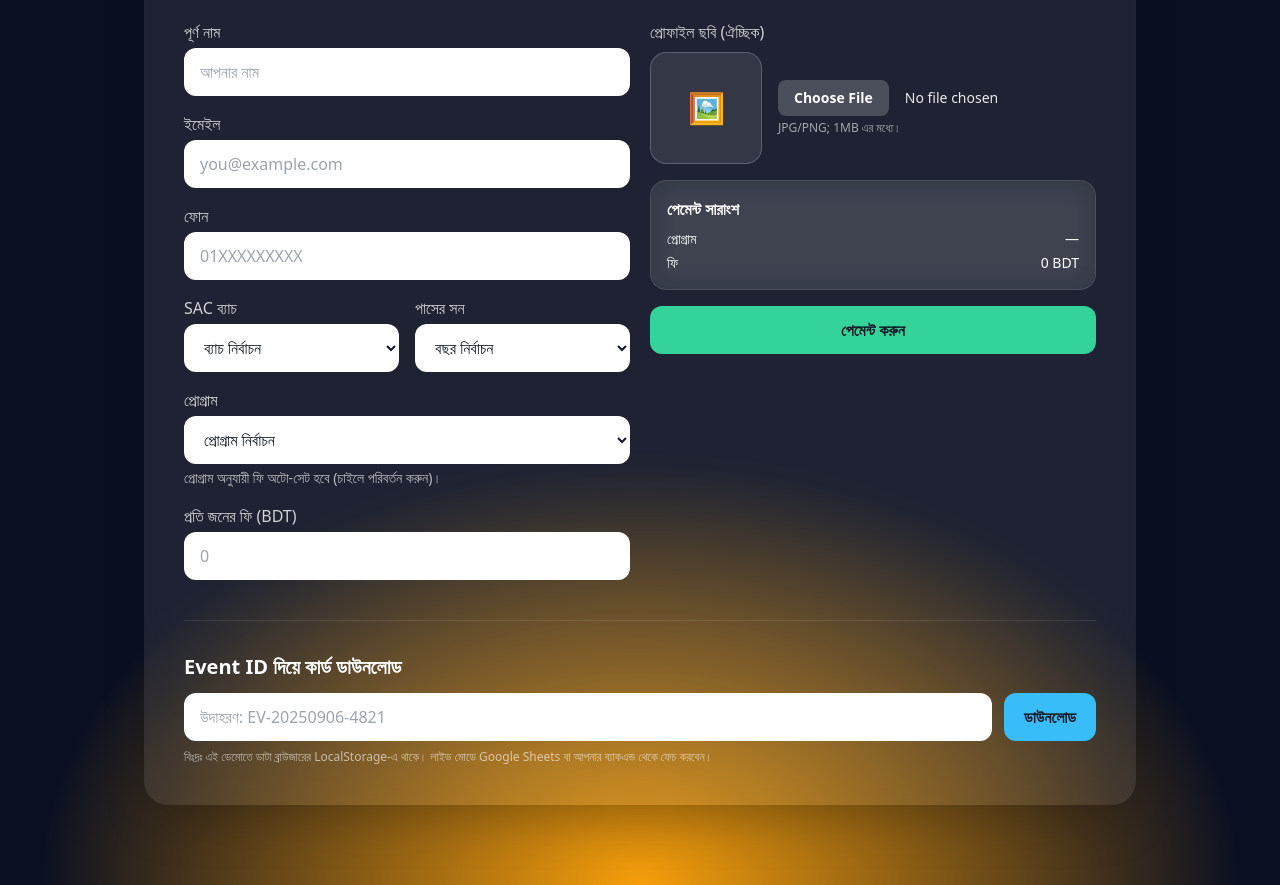
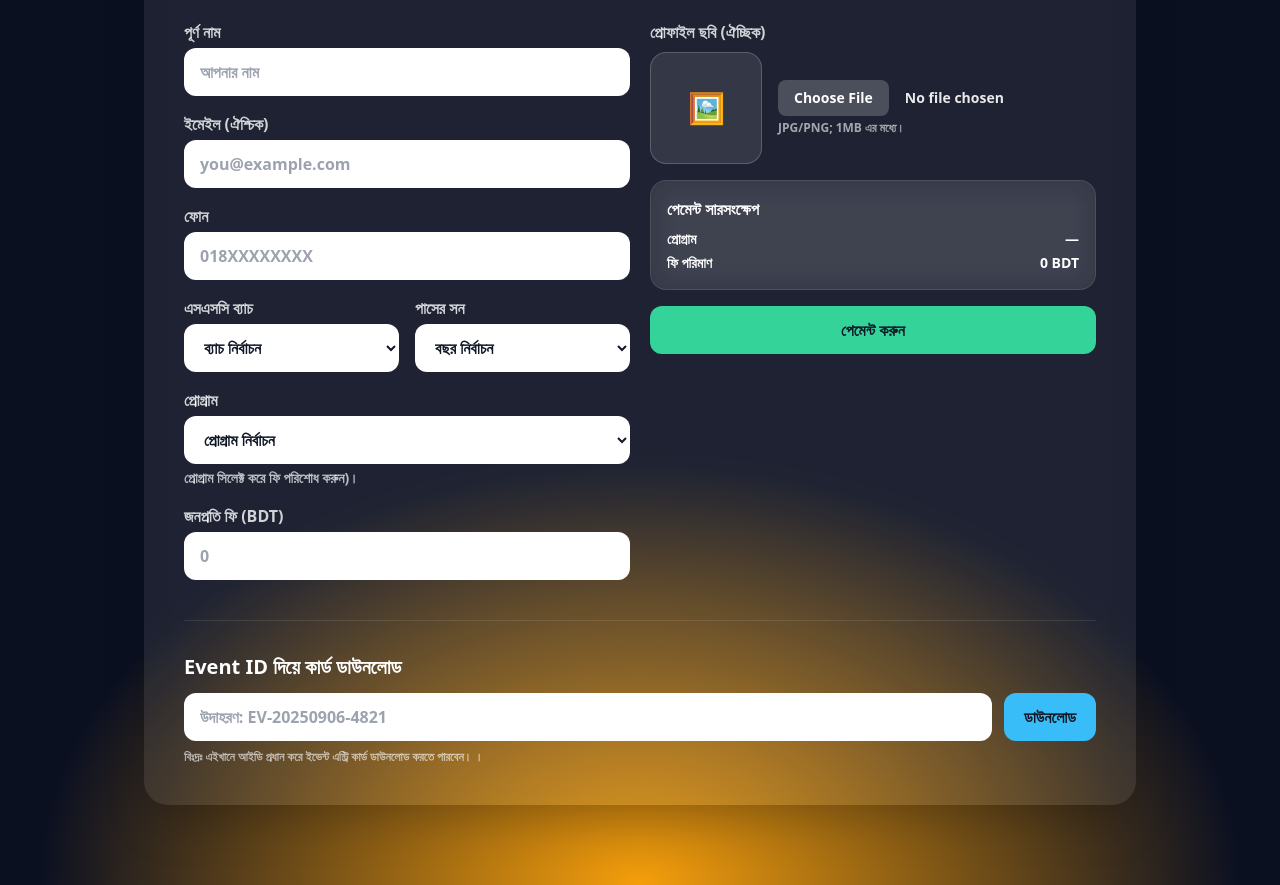
Before and after one commit to mdabusofian/dbhs-alumni, a plain HTML site: page index.html in a window 1280 px wide. Shown: the part 624-1509 px from the top of the page. Drawn offline with nearby package versions, Linux system fonts and the light colour scheme.

Commit message:
Update index.html

```diff
--- a/index.html
+++ b/index.html
@@ -3,7 +3,7 @@
 <head>
   <meta charset="UTF-8" />
   <meta name="viewport" content="width=device-width, initial-scale=1" />
-  <title>Alumni Association — Event Registration</title>
+  <title>Daulatpur Bohumukhi High School Alumni Association — Event Registration</title>
 
   <!-- TailwindCSS CDN -->
   <script src="https://cdn.tailwindcss.com"></script>
@@ -50,10 +50,14 @@
           <li>• অনলাইন রেজিস্ট্রেশন + Google Sheets লাইভ লগ</li>
           <li>• পেমেন্ট সফল হলে তৎক্ষণাৎ কার্ড ডাউনলোড</li>
           <li>• Event ID দিয়ে পরে যেকোনো সময় কার্ড রি-ডাউনলোড</li>
+             <li>• <b>Date & Time<b/> - 15 Dec 2025 — 10:00 AM </li>
+           <li>•<b>Venue<b/>DBHS Auditoriam </li>
+          <li>• <b>Date & Time<b/> - 15 Dec 2025 — 10:00 AM </li>
+
         </ul>
       </div>
       <div class="glass rounded-3xl p-6 md:p-10 shadow-2xl">
-        <img src="https://images.unsplash.com/photo-1523580846011-d3a5bc25702b?q=80&w=1200&auto=format&fit=crop" alt="alumni" class="rounded-2xl w-full h-72 object-cover" />
+        <img src="https://ecloudbd.com/uploads/DHS/logo.png?v=1" alt="alumni" class="rounded-2xl w-full h-72 object-cover" />
         <p class="text-xs text-white/60 mt-2">Photography via Unsplash</p>
       </div>
     </div>
@@ -62,7 +66,7 @@
   <!-- Registration -->
   <section id="registration" class="max-w-5xl mx-auto px-4 pb-20">
     <div class="glass rounded-3xl p-6 md:p-10 shadow-2xl">
-      <h3 class="text-2xl md:text-3xl font-bold mb-6">রেজিস্ট্রেশন ফর্ম</h3>
+      <h3 class="text-2xl md:text-3xl font-bold mb-6"> রেজিস্ট্রেশন ফর্ম</h3>
 
       <form id="registrationForm" class="grid md:grid-cols-2 gap-5">
         <!-- Left -->
@@ -72,16 +76,16 @@
             <input class="w-full rounded-xl bg-white text-gray-900 px-4 py-3" name="name" placeholder="আপনার নাম" required />
           </div>
           <div>
-            <label class="block mb-1 text-white/80">ইমেইল</label>
-            <input type="email" class="w-full rounded-xl bg-white text-gray-900 px-4 py-3" name="email" placeholder="you@example.com" required />
+            <label class="block mb-1 text-white/80">ইমেইল (ঐশ্চিক) </label>
+            <input type="email" class="w-full rounded-xl bg-white text-gray-900 px-4 py-3" name="email" placeholder="you@example.com" />
           </div>
           <div>
             <label class="block mb-1 text-white/80">ফোন</label>
-            <input class="w-full rounded-xl bg-white text-gray-900 px-4 py-3" name="phone" placeholder="01XXXXXXXXX" required />
+            <input class="w-full rounded-xl bg-white text-gray-900 px-4 py-3" name="phone" placeholder="018XXXXXXXX" required />
           </div>
           <div class="grid grid-cols-2 gap-4">
             <div>
-              <label class="block mb-1 text-white/80">SAC ব্যাচ</label>
+              <label class="block mb-1 text-white/80">এসএসসি ব্যাচ</label>
               <select class="w-full rounded-xl bg-white text-gray-900 px-4 py-3" name="batch" required>
                 <option value="">ব্যাচ নির্বাচন</option>
               </select>
@@ -101,10 +105,10 @@
               <option value="Workshop" data-fee="1000">Workshop</option>
               <option value="Seminar" data-fee="800">Seminar</option>
             </select>
-            <p class="text-sm mt-1 text-white/70">প্রোগ্রাম অনুযায়ী ফি অটো-সেট হবে (চাইলে পরিবর্তন করুন)।</p>
+            <p class="text-sm mt-1 text-white/70">প্রোগ্রাম সিলেক্ট করে ফি পরিশোধ করুন)।</p>
           </div>
           <div>
-            <label class="block mb-1 text-white/80">প্রতি জনের ফি (BDT)</label>
+            <label class="block mb-1 text-white/80">জনপ্রতি ফি (BDT)</label>
             <input type="number" class="w-full rounded-xl bg-white text-gray-900 px-4 py-3" name="fee" id="fee" placeholder="0" required />
           </div>
         </div>
@@ -126,10 +130,10 @@
           </div>
 
           <div class="glass rounded-2xl p-4 border border-white/10">
-            <h4 class="font-semibold mb-2">পেমেন্ট সারাংশ</h4>
+            <h4 class="font-semibold mb-2">পেমেন্ট সারসংক্ষেপ </h4>
             <div class="text-sm space-y-1">
               <div class="flex justify-between"><span>প্রোগ্রাম</span><span id="summaryProgram">—</span></div>
-              <div class="flex justify-between"><span>ফি</span><span><span id="summaryFee">0</span> BDT</span></div>
+              <div class="flex justify-between"><span>ফি পরিমাণ </span><span><span id="summaryFee">0</span> BDT</span></div>
             </div>
           </div>
 
@@ -137,7 +141,7 @@
 
           <div id="afterPayment" class="hidden space-y-3">
             <div class="glass rounded-2xl p-4 border border-emerald-300/30">
-              <p class="text-sm">পেমেন্ট সফল ✅ — আপনার <span class="font-semibold">Event ID</span>:</p>
+              <p class="text-sm">পেমেন্ট সফল হয়েছে ✅ — আপনার <span class="font-semibold">Event ID</span>:</p>
               <div class="mt-2 flex gap-2">
                 <input id="eventIdField" class="flex-1 rounded-xl bg-white text-black-900 px-4 py-3" readonly />
                 <button id="copyIdBtn" type="button" class="px-4 rounded-xl bg-white/20 hover:bg-white/30">Copy</button>
@@ -155,7 +159,7 @@
           <input id="lookupEventId" placeholder="উদাহরণ: EV-20250906-4821" class="flex-1 rounded-xl bg-white text-gray-900 px-4 py-3" />
           <button id="lookupBtn" class="px-5 py-3 rounded-xl bg-sky-400 text-gray-900 font-bold hover:bg-sky-300">ডাউনলোড</button>
         </div>
-        <p class="text-xs text-white/60 mt-2">বিঃদ্রঃ এই ডেমোতে ডাটা ব্রাউজারের LocalStorage-এ থাকে। লাইভ মোডে Google Sheets বা আপনার ব্যাকএন্ড থেকে ফেচ করবেন।</p>
+        <p class="text-xs text-white/60 mt-2">বিঃদ্রঃ এইখানে আইডি প্রধান করে ইভেন্ট এন্ট্রি কার্ড  ডাউনলোড করতে পারবেন। ।</p>
       </div>
     </div>
   </section>
@@ -164,11 +168,11 @@
   <div id="payModal" class="fixed inset-0 hidden items-center justify-center bg-black/70 p-4 z-50">
     <div class="bg-white text-gray-900 max-w-md w-full rounded-2xl p-6">
       <h4 class="text-xl font-bold">পেমেন্ট</h4>
-      <p class="text-sm text-gray-600 mt-1">ডেমো মোড: প্রকৃত গেটওয়ে (bKash/Nagad/SSLCommerz) যুক্ত করলে এখানে রিডাইরেক্ট হবে।</p>
+      <p class="text-sm text-gray-600 mt-1"> পেমেন্ট গেটওয়ে (bKash/Nagad/SSLCommerz) মাধ্যমে ফি পরিশোধ করুন ।</p>
       <div class="mt-4 space-y-2 text-sm">
         <div class="flex justify-between"><span>প্রোগ্রাম</span><span id="mProgram">—</span></div>
         <div class="flex justify-between"><span>ফি</span><span><span id="mFee">0</span> BDT</span></div>
-        <div class="flex justify-between"><span>পেমেন্ট মেথড</span><span>Demo</span></div>
+        <div class="flex justify-between"><span>পেমেন্ট মেথড</span><span>বিকাশ </span></div>
       </div>
       <div class="mt-6 flex gap-3">
         <button id="confirmPay" class="flex-1 py-2 rounded-xl bg-emerald-500 text-white font-bold">Pay Success</button>
@@ -318,7 +322,7 @@
       const id = (lookupEventId.value || '').trim();
       if (!id) return alert('Event ID লিখুন');
       const raw = localStorage.getItem('alumni_' + id);
-      if (!raw) return alert('Event ID পাওয়া যায়নি (ডেমো ডাটা)। লাইভ মোডে সার্ভার/শিট থেকে ফেচ করুন।');
+      if (!raw) return alert('Event ID পাওয়া যায়নি ');
       const data = JSON.parse(raw);
       generateCardPDF(data);
     });
@@ -387,28 +391,6 @@
     updateSummary();
   </script>
 
-  <!--
-  ====================
-  HOW TO CONNECT GOOGLE SHEETS (Apps Script):
-  1) Create a Google Sheet (columns like: timestamp,name,email,phone,batch,passingYear,program,fee,eventId,paidAt,photoDataURL)
-  2) Tools -> Apps Script. Paste below code and deploy as Web App (Anyone with link). Replace URL in GOOGLE_SHEETS_WEB_APP_URL above and set ENABLE_SHEETS_SAVE=true.
 
-  function doPost(e){
-    const sheet = SpreadsheetApp.openById('YOUR_SHEET_ID').getSheetByName('Sheet1');
-    const data = JSON.parse(e.postData.contents);
-    sheet.appendRow([
-      new Date(), data.name, data.email, data.phone, data.batch, data.passingYear,
-      data.program, data.fee, data.eventId, data.paidAt, data.photoDataURL
-    ]);
-    return ContentService.createTextOutput(JSON.stringify({ ok:true })).setMimeType(ContentService.MimeType.JSON);
-  }
-
-  ====================
-  HOW TO CONNECT REAL PAYMENT (example bKash/SSLCommerz):
-  • Replace the simulated modal with redirect to your gateway checkout session.
-  • On success callback/redirect, call the same JS to set eventId, save to Sheets, and enable download.
-  • Always validate payment server-side before issuing card in production.
-  ====================
-  -->
 </body>
 </html>
```
